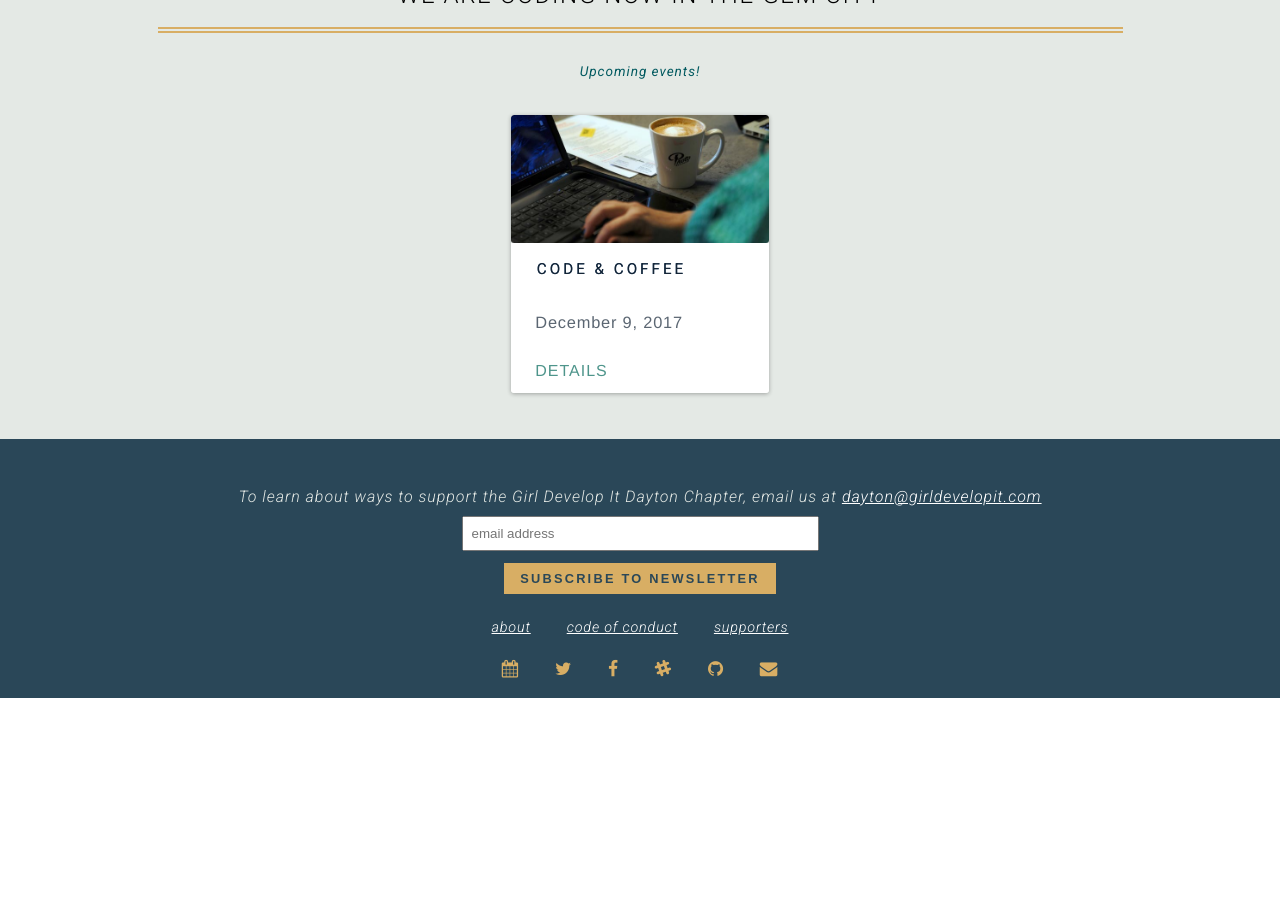
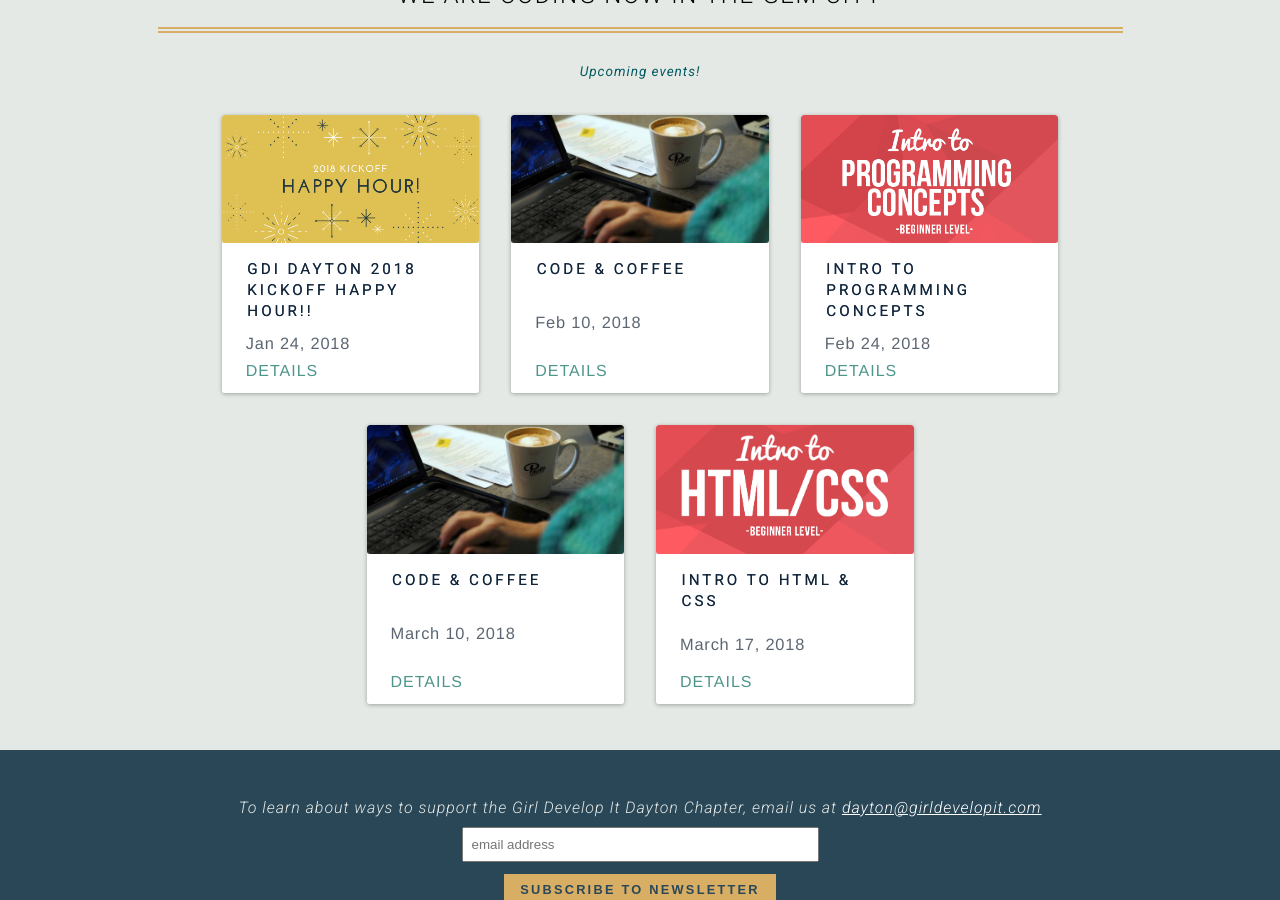
Before and after one commit to dytcodetogether/gdidayton, a Jekyll site: the page built from index.html, in a window 1280 px wide and 900 px high, scrolled down 960 px. Built offline with Jekyll 4.4.1, drawn with Linux system fonts in a browser that asks for light colours; nearby versions of some CDN libraries; before the commit the page ends 1658 px from its top, so only the background shows below that.

Commit message:
updated for q1 2018 events

```diff
--- a/_data/events.yml
+++ b/_data/events.yml
@@ -1,4 +1,20 @@
+- title: GDI Dayton 2018 Kickoff Happy Hour!!
+  date: Jan 24, 2018
+  link: https://www.meetup.com/Girl-Develop-It-Dayton/events/246517725/
+  image: /img/events/2018_happy_hour.jpeg
 - title: Code & Coffee
-  date: December 9, 2017
-  link: https://www.meetup.com/Girl-Develop-It-Dayton/events/242795932/
+  date: Feb 10, 2018
+  link: https://www.meetup.com/Girl-Develop-It-Dayton/events/qqcvdpyxdbnb/
   image: /img/events/event_code-coffee.jpg
+- title: Intro to Programming Concepts
+  date: Feb 24, 2018
+  link: https://www.meetup.com/Girl-Develop-It-Dayton/events/245497295/
+  image: /img/events/event_intro_pc.png
+- title: Code & Coffee
+  date: March 10, 2018
+  link: https://www.meetup.com/Girl-Develop-It-Dayton/events/bxcvdpyxfbnb/
+  image: /img/events/event_code-coffee.jpg
+- title: Intro to HTML & CSS
+  date: March 17, 2018
+  link: https://www.meetup.com/Girl-Develop-It-Dayton/events/245505066/
+  image: /img/events/event_html-css.png
```
